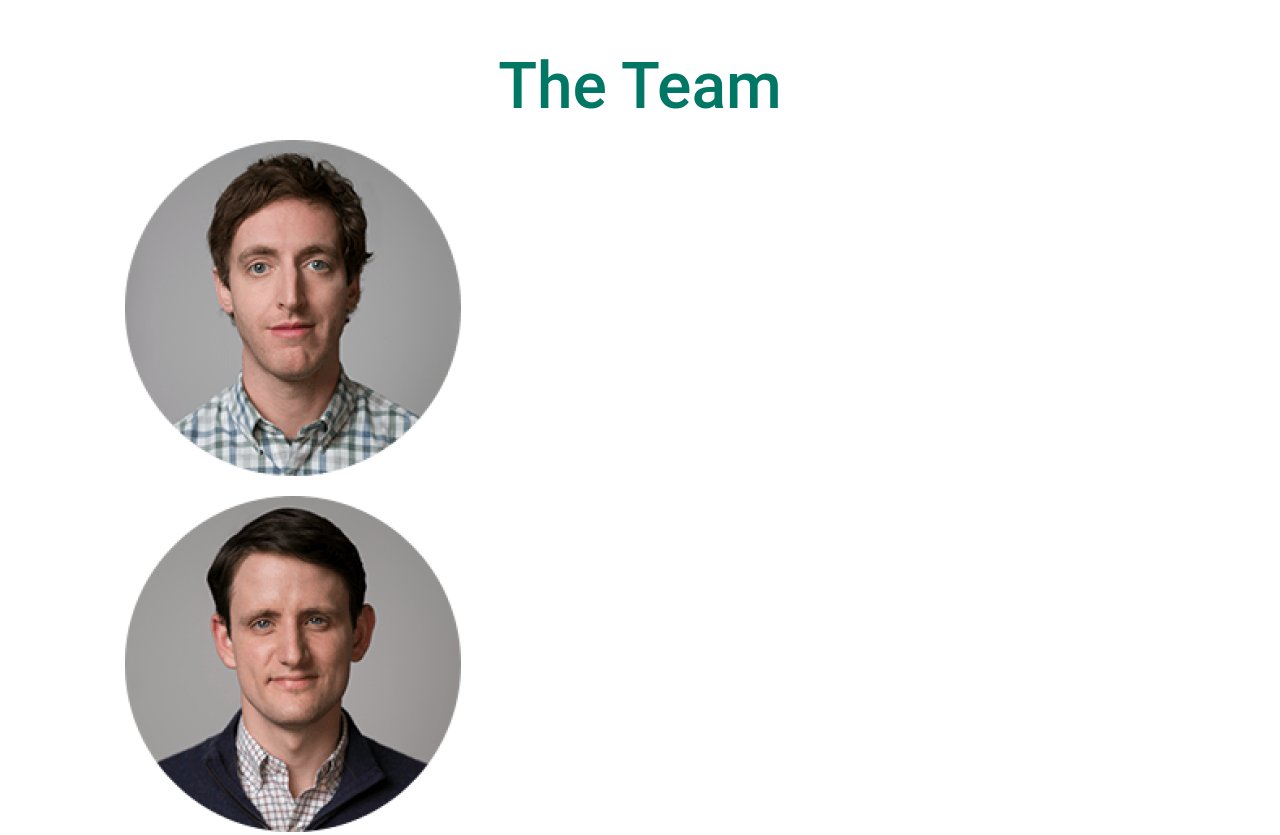
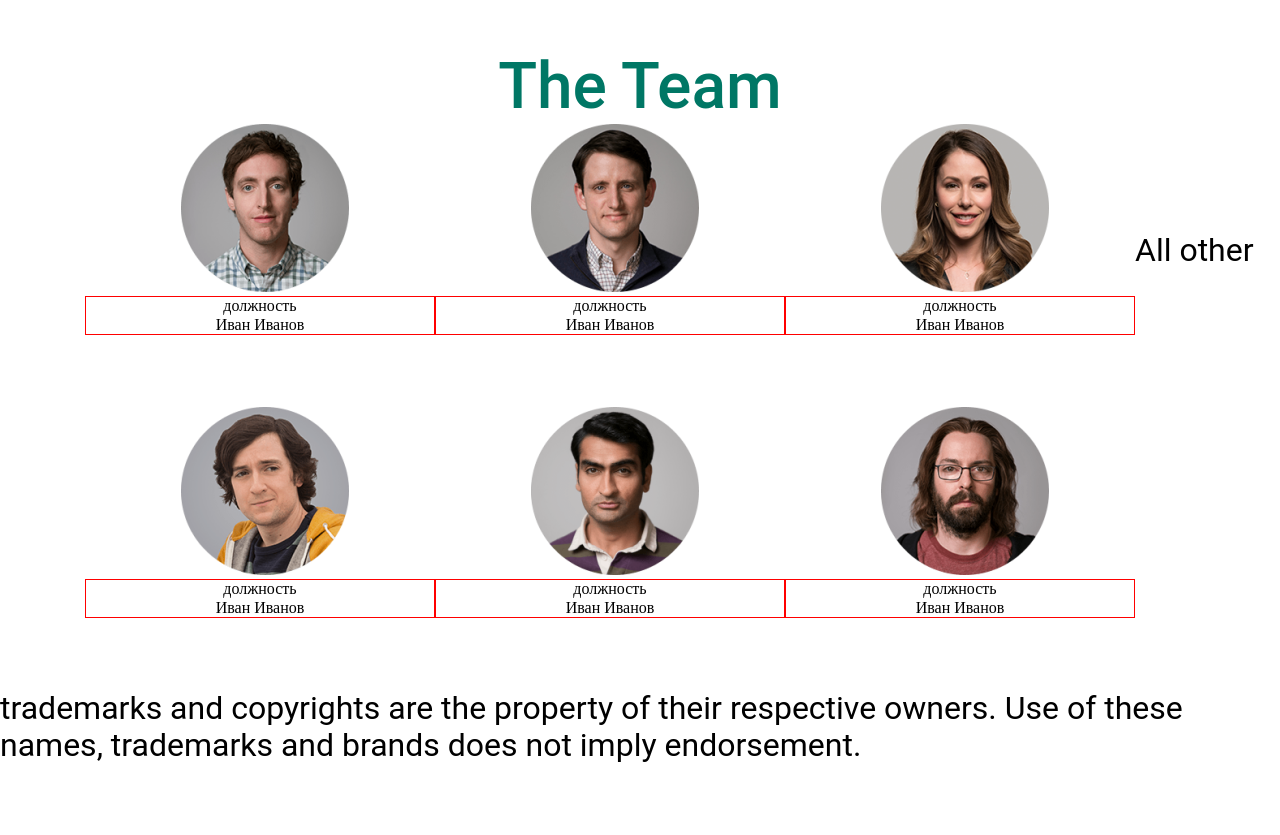
Before and after one commit to DZMTRK/PiedPiper, a plain HTML site: page index.html in a window 1280 px wide. Shown: the part 2280-3115 px from the top of the page. After the commit the page ends 3076 px from the top, so only its background shows below. Drawn offline with nearby package versions, Linux system fonts and the light colour scheme; a web font is replaced by a local one.

Commit message:
Add files via upload

```diff
--- a/css/style.css
+++ b/css/style.css
@@ -145,3 +145,22 @@ img.logo2 {
     margin-right: 48px;
     float: left;
 }
+
+
+figure.fotocard {
+    width: 350px;
+    height: 283px;
+    float: left;
+    margin: 0;
+}
+
+img.teamfoto {
+    width: 168px;
+    height: 168px;
+    margin: 0px 96px 0px 96px;
+}
+
+figcaption {
+    border: 1px solid red;
+    text-align: center;
+}
--- a/index.html
+++ b/index.html
@@ -62,29 +62,29 @@
         <section id="theteam">
             <div class="content">
                 <h2>The Team</h2>
-                <figure>
+                <figure class="fotocard">
                     <img class="teamfoto" src="img/image (2).png" alt="">
-                    <figcaption></figcaption>
+                    <figcaption><span class="profession">должность</span><br><span class="name">Иван Иванов</span></figcaption>
                 </figure>
-                <figure>
+                <figure class="fotocard">
                     <img class="teamfoto" src="img/image (3).png" alt="">
-                    <figcaption></figcaption>
+                    <figcaption><span class="profession">должность</span><br><span class="name">Иван Иванов</span></figcaption>
                 </figure>
-                <figure>
+                <figure class="fotocard">
                     <img class="teamfoto" src="img/image (4).png" alt="">
-                    <figcaption></figcaption>
+                    <figcaption><span class="profession">должность</span><br><span class="name">Иван Иванов</span></figcaption>
                 </figure>
-                <figure>
+                <figure class="fotocard">
                     <img class="teamfoto" src="img/image (5).png" alt="">
-                    <figcaption></figcaption>
+                    <figcaption><span class="profession">должность</span><br><span class="name">Иван Иванов</span></figcaption>
                 </figure>
-                <figure>
+                <figure class="fotocard">
                     <img class="teamfoto" src="img/image (6).png" alt="">
-                    <figcaption></figcaption>
+                    <figcaption><span class="profession">должность</span><br><span class="name">Иван Иванов</span></figcaption>
                 </figure>
-                <figure>
+                <figure class="fotocard">
                     <img class="teamfoto" src="img/image (7).png" alt="">
-                    <figcaption></figcaption>
+                    <figcaption><span class="profession">должность</span><br><span class="name">Иван Иванов</span></figcaption>
                 </figure>
             </div>
         </section>
```
